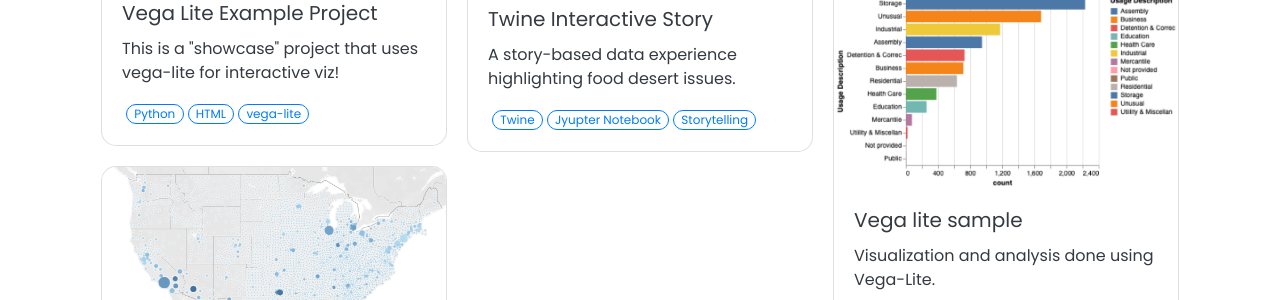
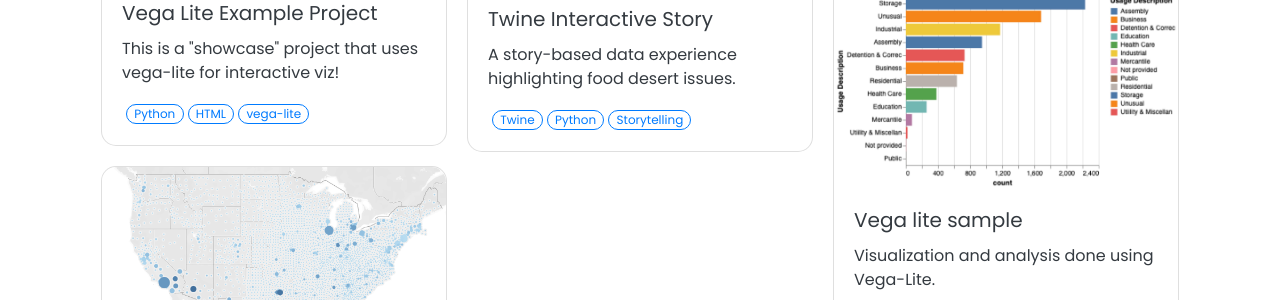
Before and after one commit to xenotopia/xenotopia.github.io, a Jekyll site: the page built from pages/projects.html, in a window 1280 px wide. Shown: the part 446-746 px from the top of the page. Built offline with Jekyll 4.4.1, drawn with Linux system fonts in a browser that asks for light colours; nearby versions of some CDN libraries.

Commit message:
Update twine-story.md

```diff
--- a/_projects/twine-story.md
+++ b/_projects/twine-story.md
@@ -3,7 +3,7 @@ name: Twine Interactive Story
 layout: page
 description: "A story-based data experience highlighting food desert issues."
 image: image/twine_report.png
-tools: [Twine, Jyupter Notebook, Storytelling]
+tools: [Twine, Python, Storytelling]
 
 ---
 This is an interactive Twine story page.
```
